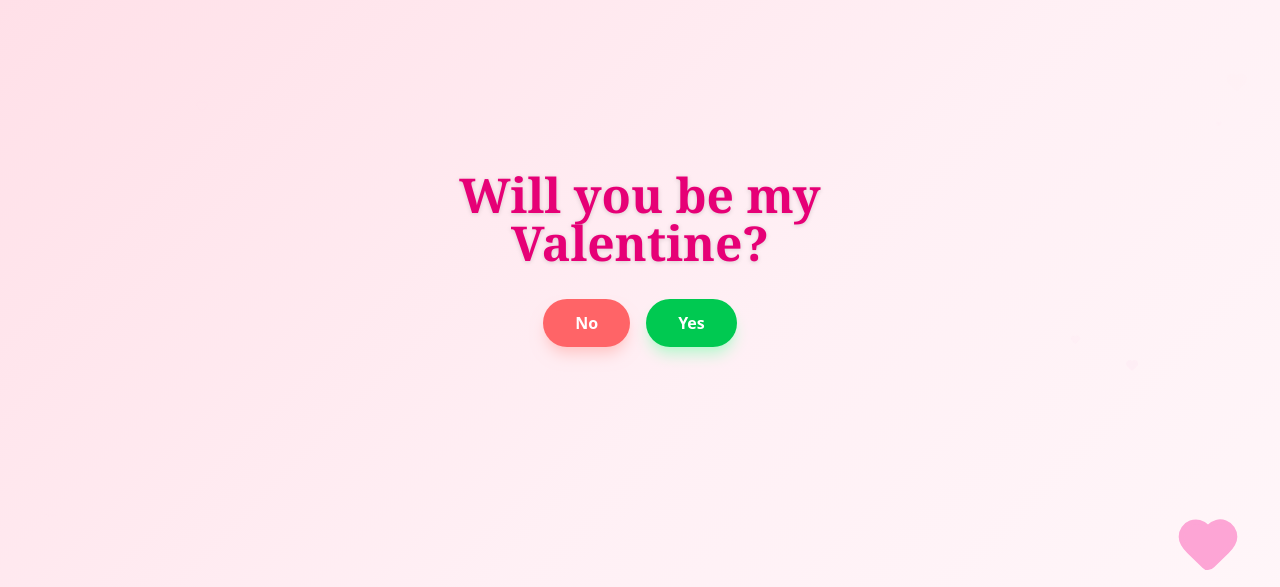
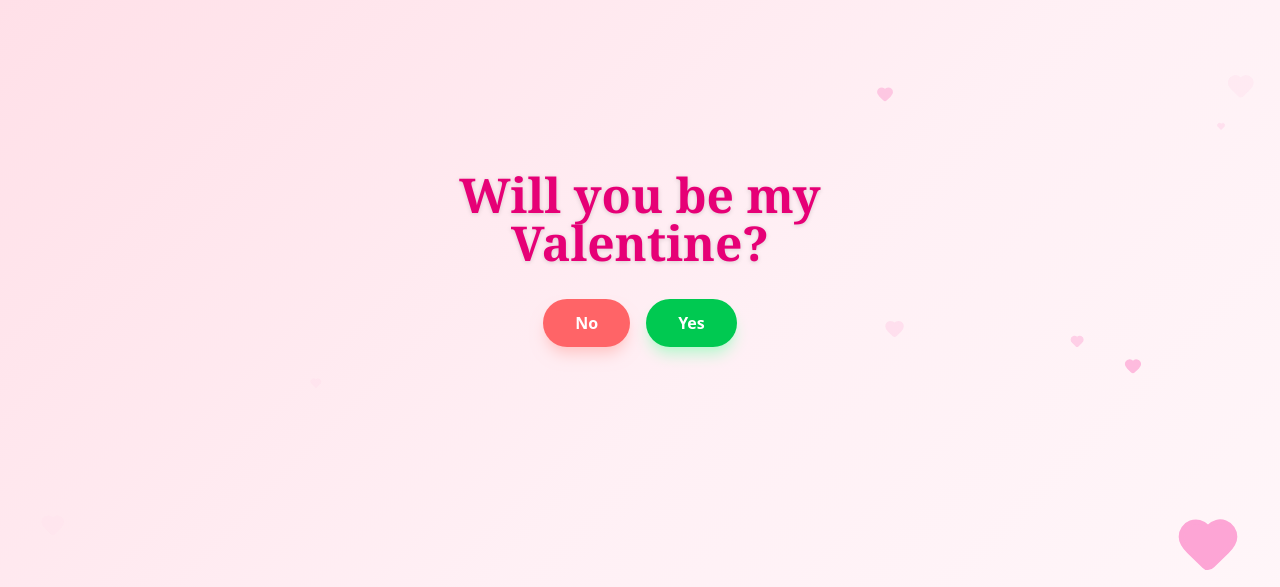
Before and after one commit to Thiyaguu11/bemyvalentine, a React (Vite) app: page / in a window 1280 px wide. Shown: the part 141-728 px from the top of the page. Built offline with nearby package versions, Linux system fonts and the light colour scheme.

Commit message:
style: make background heart particles more visible and punchy

```diff
--- a/src/App.jsx
+++ b/src/App.jsx
@@ -19,9 +19,9 @@ const PROS_TEXTS = [
 ];
 
 const BackgroundHearts = () => {
-  const hearts = Array.from({ length: 20 });
+  const hearts = Array.from({ length: 25 });
   return (
-    <div className="absolute inset-0 pointer-events-none z-0 overflow-hidden opacity-50">
+    <div className="absolute inset-0 pointer-events-none z-0 overflow-hidden opacity-70">
       {hearts.map((_, i) => (
         <motion.div
           key={i}
@@ -32,24 +32,24 @@ const BackgroundHearts = () => {
             y: Math.random() * 120 + "%"
           }}
           animate={{
-            opacity: [0, 0.4, 0],
-            x: ["0%", "-20%"],
-            y: ["0%", "-20%"],
+            opacity: [0, 0.6, 0],
+            x: ["0%", "-30%"],
+            y: ["0%", "-30%"],
           }}
           transition={{
-            duration: Math.random() * 15 + 15,
+            duration: Math.random() * 15 + 10,
             repeat: Infinity,
             ease: "linear",
             delay: Math.random() * 20
           }}
-          className="absolute text-pink-200"
+          className="absolute text-pink-400"
           style={{
             left: `${Math.random() * 100}%`,
             top: `${Math.random() * 100}%`,
-            filter: "blur(0.5px)"
+            filter: "blur(0.3px)"
           }}
         >
-          <Heart size={Math.random() * 30 + 10} fill="currentColor" />
+          <Heart size={Math.random() * 35 + 15} fill="currentColor" />
         </motion.div>
       ))}
     </div>
```
